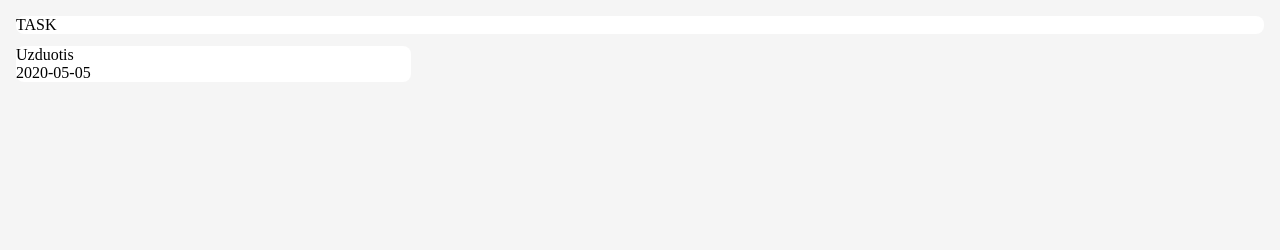
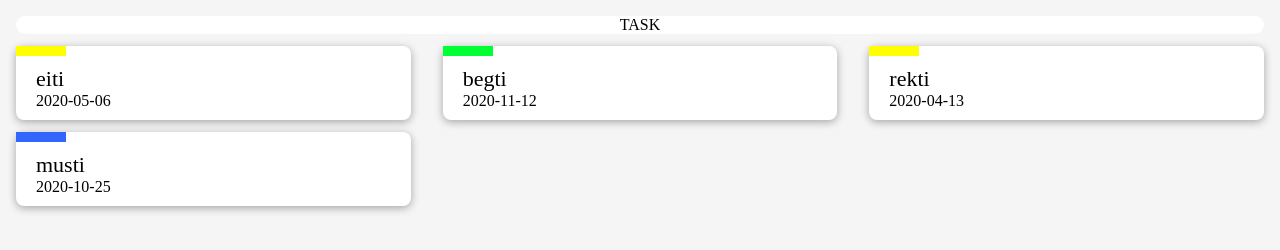
Before and after one commit to Dovydas5/TODO, a plain HTML site: page index.html in a window 1280 px wide. Drawn offline with Linux system fonts and the light colour scheme.

Commit message:
progress

```diff
--- a/css/style.css
+++ b/css/style.css
@@ -16,20 +16,24 @@ body {
   padding: 1rem;
   gap: 0.75rem 2rem;
 }
-.container > .form {
+.form {
   display: inline-block;
   background-color: white;
   grid-area: form;
-  border-radius: 8px;
-
+  border-radius: 10px;
+  text-align: center;
 }
-.container > .item {
+.item {
   display: inline-block;
   background-color: white;
   border-radius: 8px;
-
+  position: relative;
+  padding: 20px 20px 10px;
+  background-color: #fff;
+  border-radius: 8px;
+  box-shadow: 0 2px 8px #0005;
 }
-.container > .item > .status{
+.status {
   display: inline-block;
   position: absolute;
   top: 0;
@@ -38,25 +42,25 @@ body {
   height: 10px;
   background-color: #ccc;
 }
- .container > .item > .statustodo {
+.status.todo {
   background-color: yellow;
 }
- .container > .item > .todo {
-     background-color: yellow;
+.status.in-progress {
+  background-color: #36f;
 }
- .container > .item > .todo {
-     background-color: yellow;
+.status.done {
+  background-color: #0f3;
 }
-.container > .item > .description {
+
+.description {
   display: inline-block;
   width: 100%;
   font-size: 22px;
-
+  line-height: 26px;
 }
-.container > .item > .deadline {
+.deadline {
   display: inline-block;
   width: 100%;
-
 }
 @media (min-width: 500px) {
   .container {
--- a/index.html
+++ b/index.html
@@ -7,18 +7,11 @@
     <title>Document</title>
   </head>
   <body>
+    <div id="todo" class="container">
+      <form class="form">
+        TASK
+      </form>
 
-    <div id="todo" class="container">
-        <form class="form">
-          TASK
-        </form>
-             <div class="item">
-               <div class="statustodo"> </div>
-                <p clas="description">Uzduotis</p>
-                <div class="deadline">2020-05-05</div>
-            </div>
-
-        </dv>
     </div>
     <script src="./js/todos.js"></script>
     <script src="./js/app.js"></script>
--- a/js/app.js
+++ b/js/app.js
@@ -1,12 +1,18 @@
-console.log(todo_list)
+"use strict";
 
- function renderList (list){
-    let HTML = '';
-    for( let i=0; i<list.length; i++ ){
-        const todoItem = list[i];
-        console.log(todoItem.description);
+function renderList(list) {
+  const listTodo = document.querySelector(".container");
+  let HTML = "";
 
-        }
-
- }
- renderList(todo_list);
+  for (let i = 0; i < list.length; i++) {
+    const todoItem = list[i];
+    HTML += `
+    <div class="item">
+    <div class="status ${todoItem.status}"></div>
+    <p class="description">${todoItem.description}</p>
+    <div class="deadline">${todoItem.deadline}</div>
+    </div>`;
+  }
+  return (listTodo.innerHTML += HTML);
+}
+renderList(todo_list);
--- a/js/todos.js
+++ b/js/todos.js
@@ -1,7 +1,26 @@
-
-const todo_list = {
-description: 'eiti',
-created_on: '2020-05-05',
-deadline: '2020-05-06',
-status: 'todo'
-}
+let todo_list = [
+  {
+    description: "eiti",
+    created_on: "2020-05-05",
+    deadline: "2020-05-06",
+    status: "todo",
+  },
+  {
+    description: "begti",
+    created_on: "2020-05-05",
+    deadline: "2020-11-12",
+    status: "done",
+  },
+  {
+    description: "rekti",
+    created_on: "2020-05-05",
+    deadline: "2020-04-13",
+    status: "todo",
+  },
+  {
+    description: "musti",
+    created_on: "2020-05-05",
+    deadline: "2020-10-25",
+    status: "in-progress",
+  },
+];
```
Lines whose indentation alone changed are shown as unchanged.
